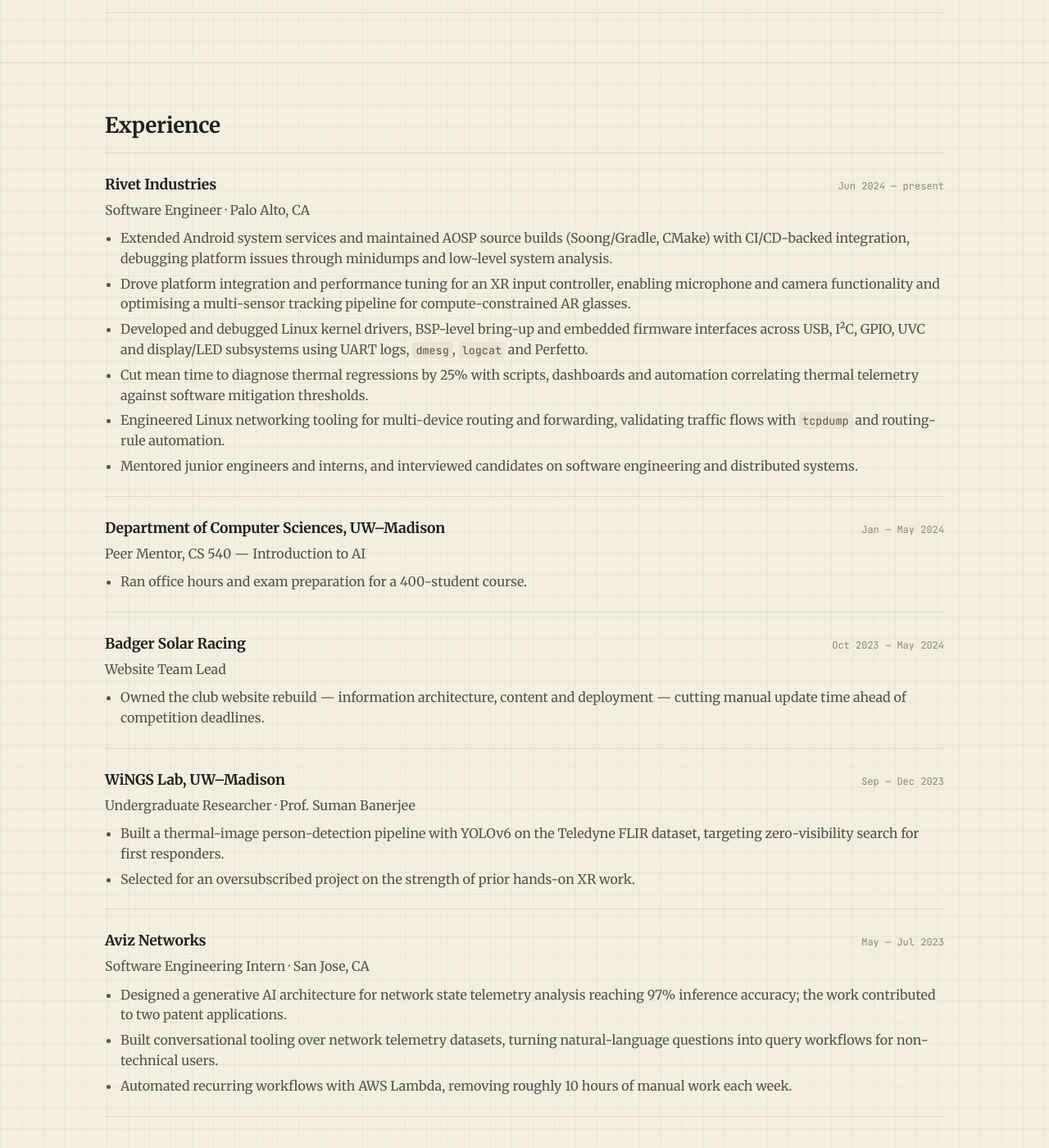
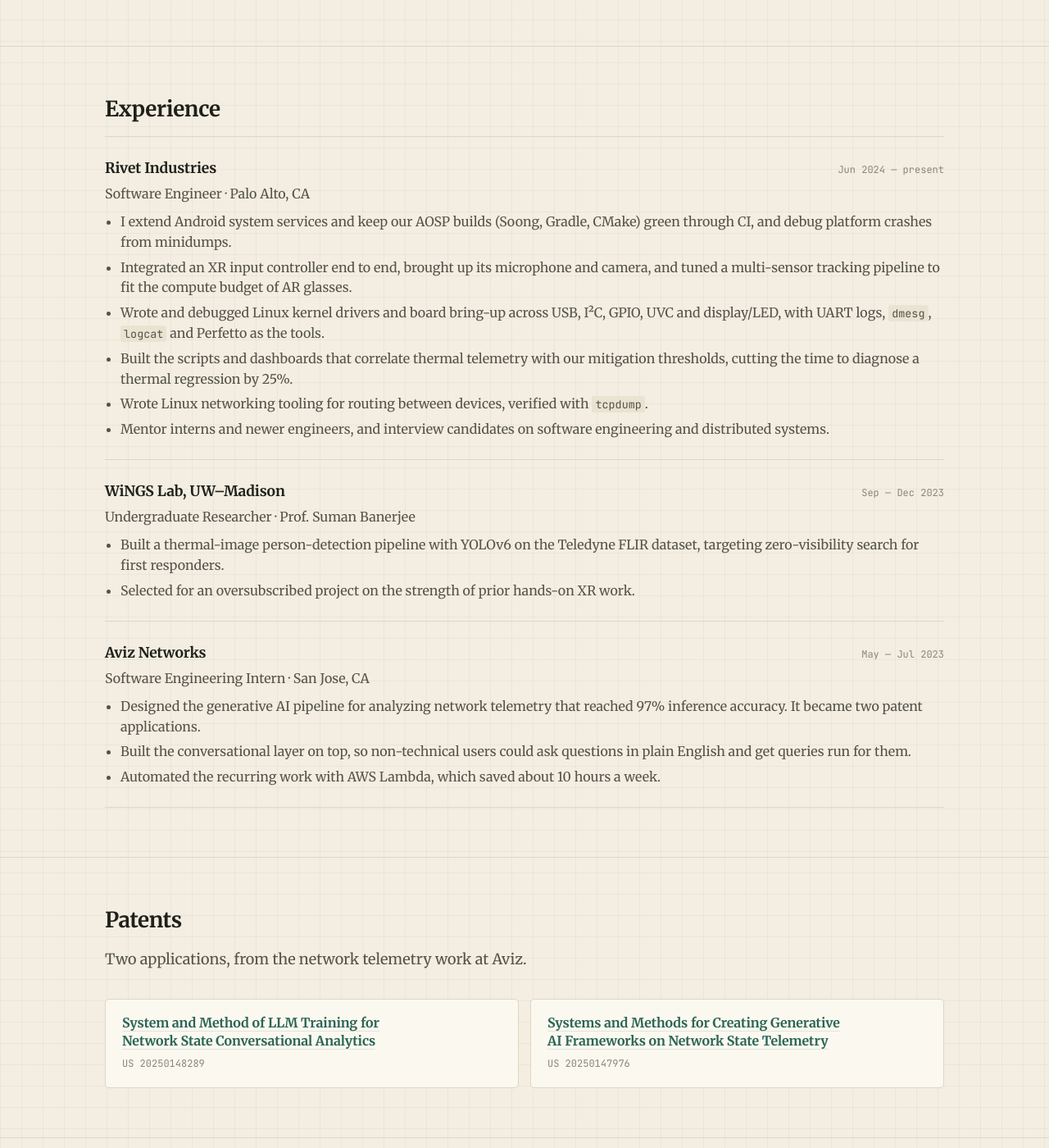
Before and after one commit to Saksham2703/saksham2703.github.io, a Jekyll site: the page built from index.html, in a window 1280 px wide and 1400 px high, scrolled down 3148 px. Shown: the whole window at 82% size. Built offline with Jekyll 4.4.1, drawn with Linux system fonts in a browser that asks for light colours; some of the changed text lies outside the part shown.

Commit message:
copy: lead with the name, plain-voice experience bullets, fold thin roles into education

```diff
--- a/_data/projects.yml
+++ b/_data/projects.yml
@@ -30,8 +30,8 @@
   blurb: >-
     A camera-free hand-tracking glove fusing MEMS ultrasonic time-of-flight, IR
     laser ToF and IMU. Bill of materials to firmware to a real-time 3D viewer,
-    solo, under $500. First project where I own the whole stack — including the
-    soldering iron, which I had never picked up.
+    solo, under $500. First project where I own the whole stack, down to the
+    soldering iron.
   facts: Build log · phase specs · learnings
   badge:
     label: Build log
@@ -42,7 +42,7 @@
   blurb: >-
     Control a computer with your hands and a stock 640×480 webcam — cursor, both
     clicks, scroll, and speech-to-text, six gestures decoded from 21 landmarks at
-    30fps. Built because a teammate's mum cut her finger cooking and couldn't use
+    30fps. Built because a teammate's mom cut her finger cooking and couldn't use
     her laptop.
   facts: levitap.tech · macOS &amp; Windows installers
   badge:
--- a/_includes/header.html
+++ b/_includes/header.html
@@ -1,5 +1,5 @@
 <header class="site"><div class="wrap">
-  <div class="wordmark"><a href="{{ '/' | relative_url }}">Saksham Jain</a> <span>/ low-level &amp; perception software</span></div>
+  <div class="wordmark"><a href="{{ '/' | relative_url }}">Saksham Jain</a></div>
   <nav class="top">
     <a data-grasp href="{{ '/#work' | relative_url }}">Work</a>
     <a data-grasp href="{{ '/#pusht' | relative_url }}">Push-T</a>
--- a/index.html
+++ b/index.html
@@ -9,9 +9,8 @@ description: "I write low-level software for hardware that has to know where it
       <div class="pipeline">
         <span>Sense</span><i>→</i><span>Perceive</span><i>→</i><span>Decide</span><i>→</i><span>Act</span>
       </div>
-      <h1>I write low-level software for hardware that has to <em>know where it is</em>.</h1>
+      <h1>I'm Saksham Jain.<br>I write low-level software for hardware that has to <em>know where it is</em>.</h1>
       <p>Two years of Linux drivers, board bring-up and multi-sensor tracking pipelines for AR glasses at <strong>Rivet Industries</strong>. Nights and weekends: teaching myself imitation learning, and soldering a hand-tracking glove that doesn't use cameras.</p>
-      <p>Below is a policy I trained failing, and then succeeding, because of one number I changed at inference time. Drag it yourself.</p>
       <div class="cta">
         <a data-grasp href="mailto:{{ site.email }}">Email</a>
         <a data-grasp href="https://github.com/{{ site.github_username }}">GitHub</a>
@@ -25,6 +24,7 @@ description: "I write low-level software for hardware that has to know where it
 
 <section id="pusht"><div class="wrap">
   <p class="eyebrow">Imitation learning · lerobot-il</p>
+  <p class="hint">A policy I trained failing, then succeeding, because of one number I changed at inference time. Drag the slider yourself.</p>
   <h2>The same checkpoint scores 0% or 34%, depending on how often it's allowed to look.</h2>
   <p class="lede">I trained an ACT policy on the Push-T benchmark and my first evaluation came back at <strong>0.0% success</strong>. Instead of retraining, I watched the videos. The policy was committing to a 100-step action chunk open-loop — overshooting the goal and never re-observing in time to correct. <strong>The weights were fine. The library's default execution horizon wasn't.</strong></p>
 
@@ -67,32 +67,12 @@ description: "I write low-level software for hardware that has to know where it
         <div class="when">Jun 2024 — present</div>
       </div>
       <ul>
-        <li>Extended Android system services and maintained AOSP source builds (Soong/Gradle, CMake) with CI/CD-backed integration, debugging platform issues through minidumps and low-level system analysis.</li>
-        <li>Drove platform integration and performance tuning for an XR input controller, enabling microphone and camera functionality and optimising a multi-sensor tracking pipeline for compute-constrained AR glasses.</li>
-        <li>Developed and debugged Linux kernel drivers, BSP-level bring-up and embedded firmware interfaces across USB, I²C, GPIO, UVC and display/LED subsystems using UART logs, <code>dmesg</code>, <code>logcat</code> and Perfetto.</li>
-        <li>Cut mean time to diagnose thermal regressions by 25% with scripts, dashboards and automation correlating thermal telemetry against software mitigation thresholds.</li>
-        <li>Engineered Linux networking tooling for multi-device routing and forwarding, validating traffic flows with <code>tcpdump</code> and routing-rule automation.</li>
-        <li>Mentored junior engineers and interns, and interviewed candidates on software engineering and distributed systems.</li>
-      </ul>
-    </div>
-
-    <div class="job">
-      <div class="jobhead">
-        <div><h3>Department of Computer Sciences, UW–Madison</h3><div class="role">Peer Mentor, CS 540 — Introduction to AI</div></div>
-        <div class="when">Jan — May 2024</div>
-      </div>
-      <ul>
-        <li>Ran office hours and exam preparation for a 400-student course.</li>
-      </ul>
-    </div>
-
-    <div class="job">
-      <div class="jobhead">
-        <div><h3>Badger Solar Racing</h3><div class="role">Website Team Lead</div></div>
-        <div class="when">Oct 2023 — May 2024</div>
-      </div>
-      <ul>
-        <li>Owned the club website rebuild — information architecture, content and deployment — cutting manual update time ahead of competition deadlines.</li>
+        <li>I extend Android system services and keep our AOSP builds (Soong, Gradle, CMake) green through CI, and debug platform crashes from minidumps.</li>
+        <li>Integrated an XR input controller end to end, brought up its microphone and camera, and tuned a multi-sensor tracking pipeline to fit the compute budget of AR glasses.</li>
+        <li>Wrote and debugged Linux kernel drivers and board bring-up across USB, I²C, GPIO, UVC and display/LED, with UART logs, <code>dmesg</code>, <code>logcat</code> and Perfetto as the tools.</li>
+        <li>Built the scripts and dashboards that correlate thermal telemetry with our mitigation thresholds, cutting the time to diagnose a thermal regression by 25%.</li>
+        <li>Wrote Linux networking tooling for routing between devices, verified with <code>tcpdump</code>.</li>
+        <li>Mentor interns and newer engineers, and interview candidates on software engineering and distributed systems.</li>
       </ul>
     </div>
 
@@ -113,9 +93,9 @@ description: "I write low-level software for hardware that has to know where it
         <div class="when">May — Jul 2023</div>
       </div>
       <ul>
-        <li>Designed a generative AI architecture for network state telemetry analysis reaching 97% inference accuracy; the work contributed to two patent applications.</li>
-        <li>Built conversational tooling over network telemetry datasets, turning natural-language questions into query workflows for non-technical users.</li>
-        <li>Automated recurring workflows with AWS Lambda, removing roughly 10 hours of manual work each week.</li>
+        <li>Designed the generative AI pipeline for analyzing network telemetry that reached 97% inference accuracy. It became two patent applications.</li>
+        <li>Built the conversational layer on top, so non-technical users could ask questions in plain English and get queries run for them.</li>
+        <li>Automated the recurring work with AWS Lambda, which saved about 10 hours a week.</li>
       </ul>
     </div>
   </div>
@@ -142,6 +122,7 @@ description: "I write low-level software for hardware that has to know where it
     <div>
       <h3>University of Wisconsin–Madison</h3>
       <div class="deg">B.S. Computer Sciences, double major in Data Science · GPA 3.96 · graduated with distinction · Dean's Honors List, 5 of 6 semesters</div>
+      <div class="deg">Also: peer mentor for CS 540 (Introduction to AI, 400 students) and website lead for Badger Solar Racing.</div>
     </div>
   </div>
 </div></section>
```
